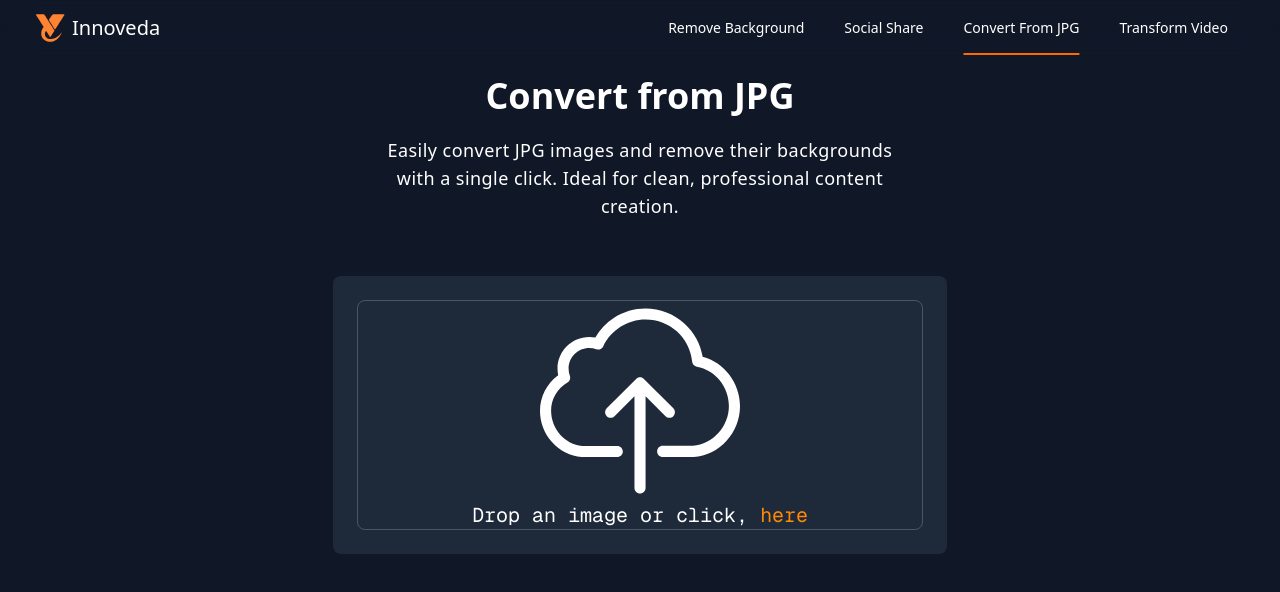
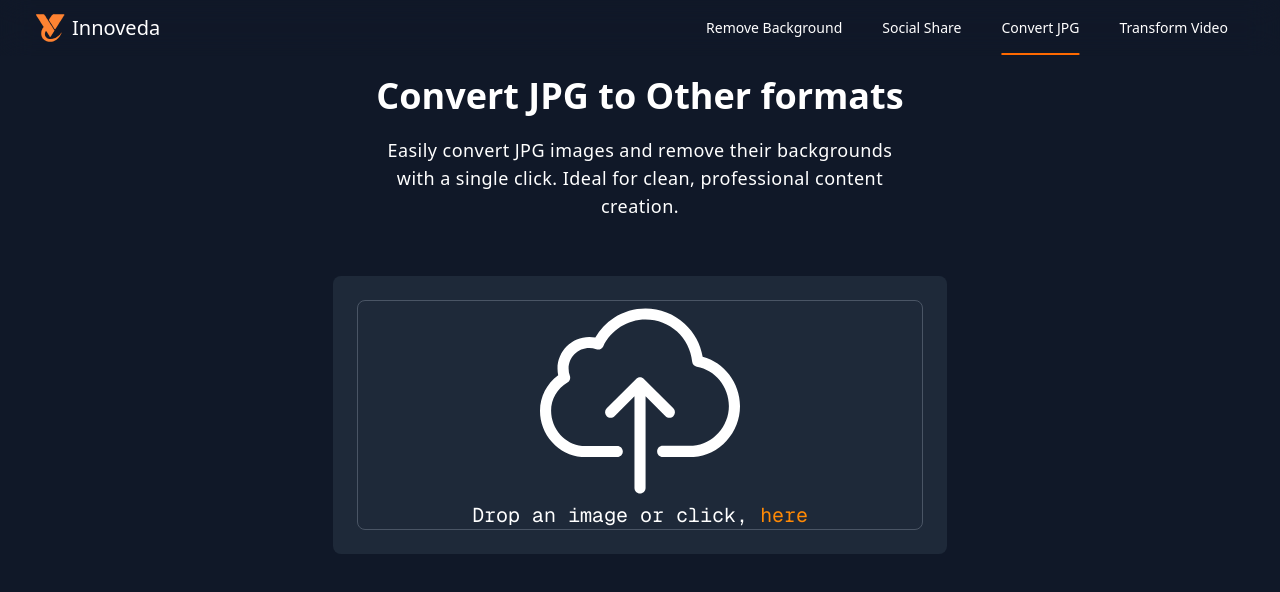
Before and after one commit to wadile-hitesh/innoveda, a Next.js app: page /convert-from-jpg in a window 1280 px wide. Shown: the top 592 px of the page. Built offline with nearby package versions, Linux system fonts and the light colour scheme.

Commit message:
feature name change

```diff
--- a/src/app/convert-from-jpg/page.tsx
+++ b/src/app/convert-from-jpg/page.tsx
@@ -88,7 +88,7 @@ export default function ConvertFromJPG(){
                                 <>
                                     <div className="flex flex-col gap-5 items-center text-center">
                                         <p className="text-4xl font-bold">
-                                            Convert from JPG
+                                            Convert JPG to Other formats
                                         </p>
                                         <p className="text-lg font-light tracking-wide max-w-lg">
                                             Easily convert JPG images and remove their backgrounds with a single click. Ideal for clean, professional content creation.
--- a/src/components/Navbar.tsx
+++ b/src/components/Navbar.tsx
@@ -15,7 +15,7 @@ export default function Navbar() {
       path: "/social-share",
     },
     {
-      name: "Convert From JPG",
+      name: "Convert JPG",
       path: "/convert-from-jpg",
     },
     {
```
